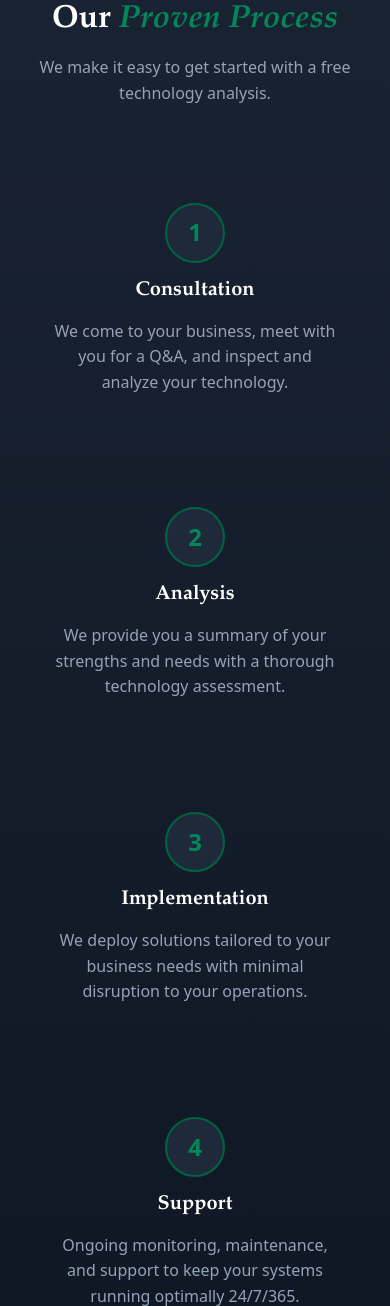
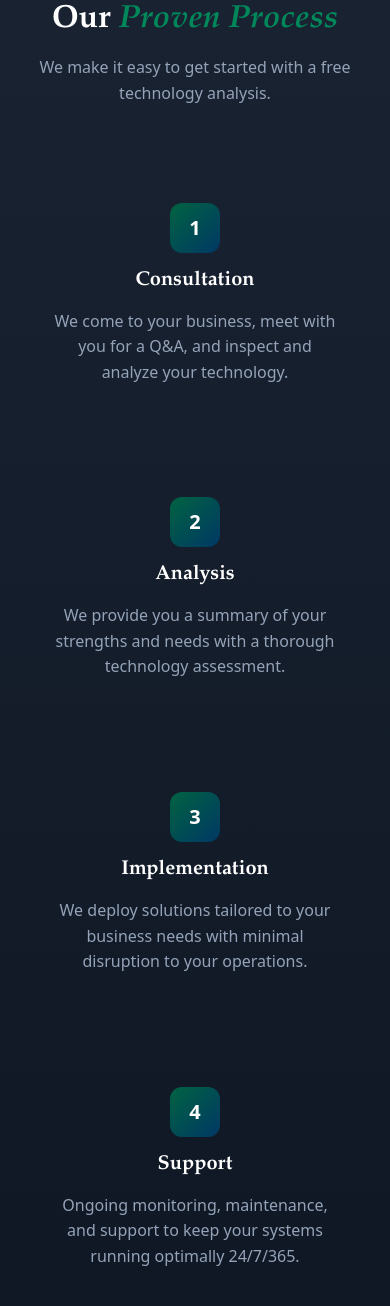
Before and after one commit to dlshelton/its-it-llc-website, a PHP site: page / in a window 390 px wide. Shown: the part 4686-5992 px from the top of the page. Run offline with PHP 8.4, Linux system fonts and the light colour scheme.

Commit message:
Uniform icon style: phone and process numbers match hero tiles
- Nav phone icon now matches 24/7 hero tile exactly:
  - Gradient background (green to blue)
  - Rounded square (12px radius)
  - White filled icon
  - Scale up (1.1x) on hover

- Process card numbers now match same style:
  - Gradient background (green to blue)
  - Rounded square (12px radius)
  - White number text
  - Scale up (1.1x) on hover

- All circular icons now have consistent appearance across site
- Updated CSS versions (styles v=15, icons v=4)

Co-Authored-By: Claude Opus 4.5 <noreply@anthropic.com>

```diff
--- a/its-it-llc-website/about.html
+++ b/its-it-llc-website/about.html
@@ -5,8 +5,8 @@
     <meta name="viewport" content="width=device-width, initial-scale=1.0">
     <meta name="description" content="About IT's IT LLC - Learn about our mission, vision, and team serving Southwest Florida businesses.">
     <title>About Us | IT's IT Solutions</title>
-    <link rel="stylesheet" href="css/styles.css?v=14">
-    <link rel="stylesheet" href="css/icons.css?v=3">
+    <link rel="stylesheet" href="css/styles.css?v=15">
+    <link rel="stylesheet" href="css/icons.css?v=4">
     <link rel="icon" type="image/png" href="assets/logos/ItsITLogo9_11_19.png">
 </head>
 <body>
--- a/its-it-llc-website/contact.html
+++ b/its-it-llc-website/contact.html
@@ -5,8 +5,8 @@
     <meta name="viewport" content="width=device-width, initial-scale=1.0">
     <meta name="description" content="Contact IT's IT LLC - Get in touch for IT services in Cape Coral, Fort Myers, Naples and Southwest Florida. Call 239-935-9891.">
     <title>Contact Us | IT's IT Solutions</title>
-    <link rel="stylesheet" href="css/styles.css?v=14">
-    <link rel="stylesheet" href="css/icons.css?v=3">
+    <link rel="stylesheet" href="css/styles.css?v=15">
+    <link rel="stylesheet" href="css/icons.css?v=4">
     <link rel="icon" type="image/png" href="assets/logos/ItsITLogo9_11_19.png">
 </head>
 <body>
--- a/its-it-llc-website/css/icons.css
+++ b/its-it-llc-website/css/icons.css
@@ -161,34 +161,27 @@
     stroke: currentColor;
 }
 
-/* Nav Phone Icon - Styled like hero stat icons */
+/* Nav Phone Icon - Styled exactly like hero stat icons (24/7 tile) */
 .nav-phone-icon {
     width: 50px;
     height: 50px;
     display: flex;
     align-items: center;
     justify-content: center;
-    background-color: var(--color-dark-card);
-    border: 2px solid var(--color-green);
-    border-radius: 50%;
-    color: var(--color-green-light);
-    transition: all var(--transition-fast);
+    background: linear-gradient(135deg, var(--color-green), var(--color-blue));
+    border-radius: 12px;
+    transition: transform var(--transition-normal);
 }
 
 .nav-phone-icon svg {
     width: 24px;
     height: 24px;
-    stroke: currentColor;
-    fill: none;
+    stroke: none;
+    fill: var(--color-white);
 }
 
 .nav-phone:hover .nav-phone-icon {
-    background-color: var(--color-green);
-    color: var(--color-white);
-}
-
-.nav-phone:hover .nav-phone-icon svg {
-    stroke: var(--color-white);
+    transform: scale(1.1);
 }
 
 /* Inline Icon with Text */
--- a/its-it-llc-website/css/styles.css
+++ b/its-it-llc-website/css/styles.css
@@ -1125,26 +1125,22 @@ main {
 }
 
 .process-card .number {
-    width: 60px;
-    height: 60px;
+    width: 50px;
+    height: 50px;
     display: flex;
     align-items: center;
     justify-content: center;
-    background-color: var(--color-dark-card);
-    border: 2px solid var(--color-green);
-    border-radius: 50%;
+    background: linear-gradient(135deg, var(--color-green), var(--color-blue));
+    border: none;
+    border-radius: 12px;
     margin: 0 auto var(--spacing-md);
-    font-size: 1.5rem;
+    font-size: 1.25rem;
     font-weight: 700;
-    color: var(--color-green-light);
-    transition: all var(--transition-normal);
-    position: relative;
+    color: var(--color-white);
+    transition: transform var(--transition-normal);
 }
 
 .process-card:hover .number {
-    background-color: var(--color-green);
-    color: var(--color-white);
-    box-shadow: var(--shadow-glow-green);
     transform: scale(1.1);
 }
 
--- a/its-it-llc-website/index.html
+++ b/its-it-llc-website/index.html
@@ -6,8 +6,8 @@
     <meta name="description" content="IT's IT LLC - Professional IT Solutions for Southwest Florida. Managed IT Services, Cybersecurity, Network Engineering, and more for Cape Coral, Fort Myers, and Naples.">
     <meta name="keywords" content="IT services, managed IT, cybersecurity, Cape Coral, Fort Myers, Naples, Southwest Florida, MSP">
     <title>IT's IT Solutions | Expert IT Services for Southwest Florida</title>
-    <link rel="stylesheet" href="css/styles.css?v=14">
-    <link rel="stylesheet" href="css/icons.css?v=3">
+    <link rel="stylesheet" href="css/styles.css?v=15">
+    <link rel="stylesheet" href="css/icons.css?v=4">
     <link rel="icon" type="image/png" href="assets/logos/ItsITLogo9_11_19.png">
 </head>
 <body>
--- a/its-it-llc-website/industries.html
+++ b/its-it-llc-website/industries.html
@@ -5,8 +5,8 @@
     <meta name="viewport" content="width=device-width, initial-scale=1.0">
     <meta name="description" content="IT's IT LLC serves various industries in Southwest Florida including Healthcare, Legal, Financial, Manufacturing, and more.">
     <title>Industries We Serve | IT's IT Solutions</title>
-    <link rel="stylesheet" href="css/styles.css?v=14">
-    <link rel="stylesheet" href="css/icons.css?v=3">
+    <link rel="stylesheet" href="css/styles.css?v=15">
+    <link rel="stylesheet" href="css/icons.css?v=4">
     <link rel="icon" type="image/png" href="assets/logos/ItsITLogo9_11_19.png">
 </head>
 <body>
--- a/its-it-llc-website/privacy.html
+++ b/its-it-llc-website/privacy.html
@@ -5,8 +5,8 @@
     <meta name="viewport" content="width=device-width, initial-scale=1.0">
     <meta name="description" content="Privacy Policy for IT's IT LLC - Learn how we collect, use, and protect your personal information.">
     <title>Privacy Policy | IT's IT Solutions</title>
-    <link rel="stylesheet" href="css/styles.css?v=14">
-    <link rel="stylesheet" href="css/icons.css?v=3">
+    <link rel="stylesheet" href="css/styles.css?v=15">
+    <link rel="stylesheet" href="css/icons.css?v=4">
     <link rel="icon" type="image/png" href="assets/logos/ItsITLogo9_11_19.png">
 </head>
 <body>
--- a/its-it-llc-website/services.html
+++ b/its-it-llc-website/services.html
@@ -5,8 +5,8 @@
     <meta name="viewport" content="width=device-width, initial-scale=1.0">
     <meta name="description" content="IT's IT LLC Services - Managed IT, Cybersecurity, Network Engineering, Help Desk Support, and more for Southwest Florida businesses.">
     <title>Our Services | IT's IT Solutions</title>
-    <link rel="stylesheet" href="css/styles.css?v=14">
-    <link rel="stylesheet" href="css/icons.css?v=3">
+    <link rel="stylesheet" href="css/styles.css?v=15">
+    <link rel="stylesheet" href="css/icons.css?v=4">
     <link rel="icon" type="image/png" href="assets/logos/ItsITLogo9_11_19.png">
 </head>
 <body>
--- a/its-it-llc-website/terms.html
+++ b/its-it-llc-website/terms.html
@@ -5,8 +5,8 @@
     <meta name="viewport" content="width=device-width, initial-scale=1.0">
     <meta name="description" content="Terms of Service for IT's IT LLC - Read our terms and conditions for using our website and services.">
     <title>Terms of Service | IT's IT Solutions</title>
-    <link rel="stylesheet" href="css/styles.css?v=14">
-    <link rel="stylesheet" href="css/icons.css?v=3">
+    <link rel="stylesheet" href="css/styles.css?v=15">
+    <link rel="stylesheet" href="css/icons.css?v=4">
     <link rel="icon" type="image/png" href="assets/logos/ItsITLogo9_11_19.png">
 </head>
 <body>
```
